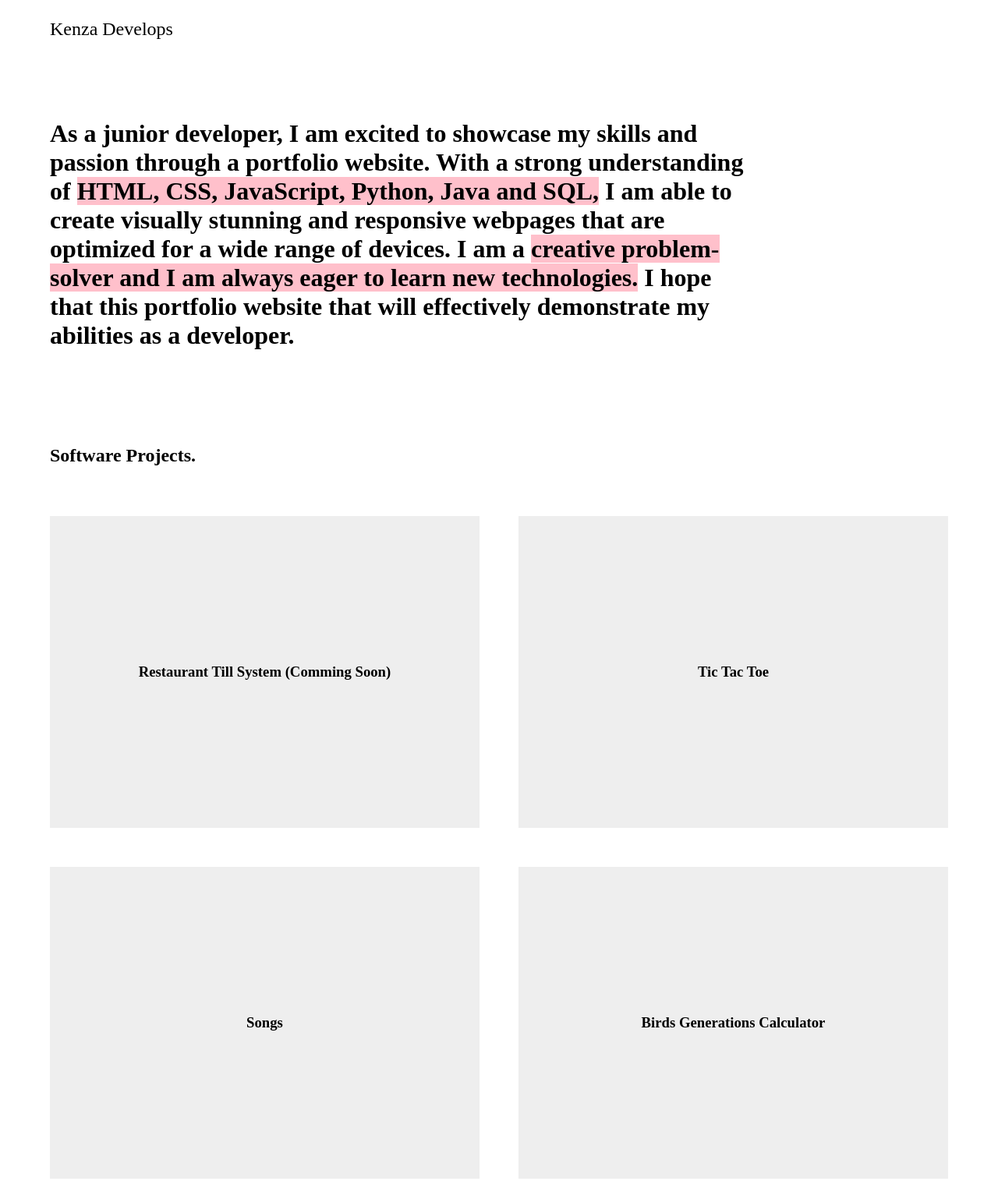
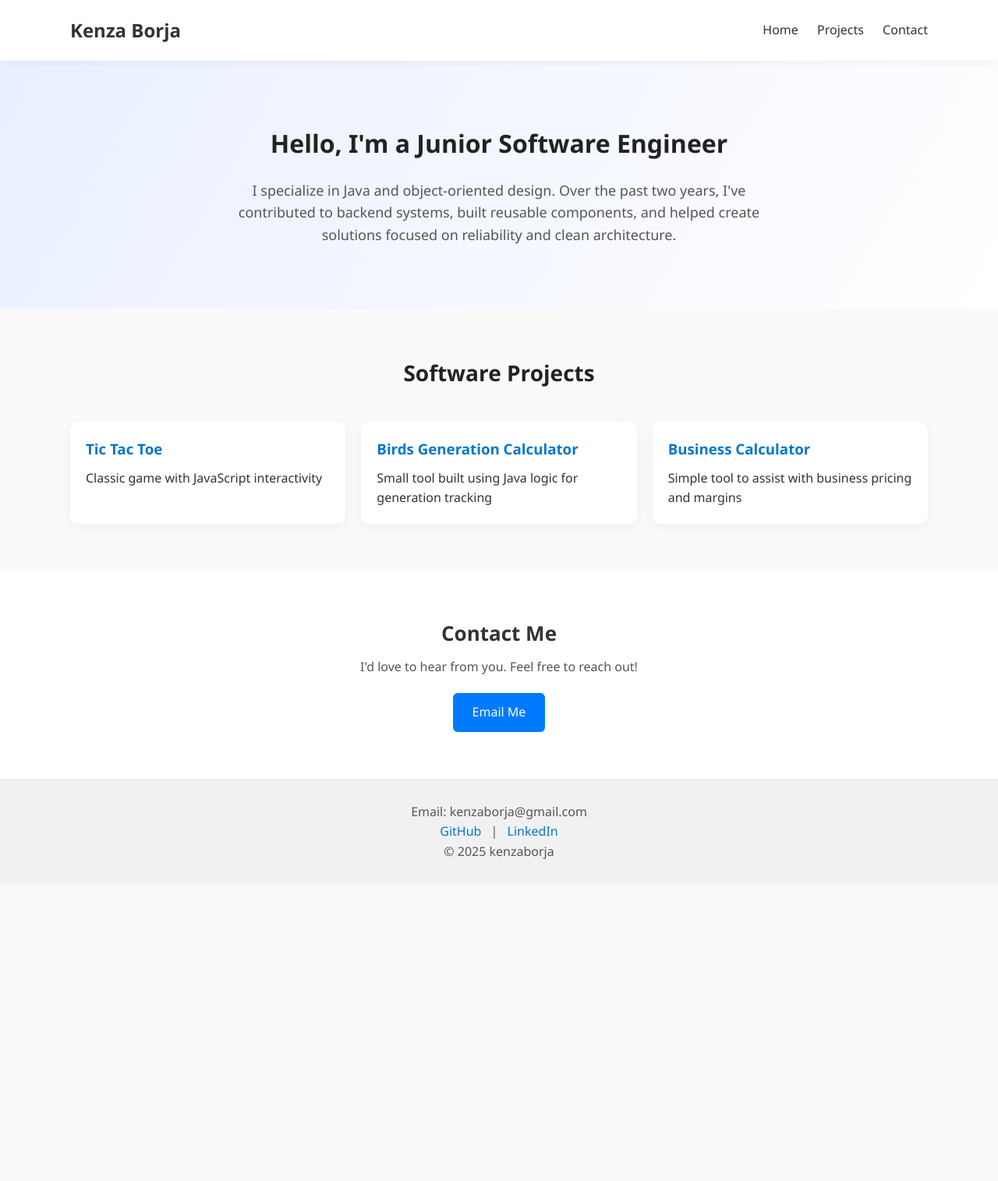
Before and after one commit to kenza-borja/bkenza.com, a plain HTML site: page index.html in a window 1280 px wide. Shown: the top 1515 px of the page at 78% size. After the commit the page ends 1135 px from the top, so only its background shows below. Drawn offline with Linux system fonts and the light colour scheme.

Commit message:
updated layout

```diff
--- a/css/styles.css
+++ b/css/styles.css
@@ -1,127 +1,155 @@
-body {
+/* Global Styles */
+* {
+    box-sizing: border-box;
     margin: 0;
-    margin-top: 3vh;
-    background-color: white;
-}
-/*navigation bar*/
-nav {
-    background-color: white;
-    margin: 0 5vw 0 5vw;
-    padding: 0px;
+    padding: 0;
 }
 
-  nav a {
-    text-decoration: none;
-    font-size: 1.5em;
-    color: black;
-    padding: 8px;
-    padding-left: 0px;
+body {
+    font-family: 'Segoe UI', sans-serif;
+    color: #333;
+    line-height: 1.6;
+    background-color: #fafafa;
 }
 
-  nav a:hover {
-    color: white;
-    background-color: black;
+a {
+    text-decoration: none;
+    color: inherit;
 }
 
-/*hero*/
-.hero {
-    background-image: url('hero-bg.jpg');
-    background-size: cover;
-    background-position: center;
-    height: 500px;
-    display: flex;
-    align-items: center;
-    /*justify-content: center;*/
+/* Container */
+.container {
+    width: 90%;
+    max-width: 1100px;
+    margin: auto;
 }
 
-  .hero-text {
-    color: black;
-    font-size: 2em;
-    /*text-align: center;*/
-    width: 70vw;
-    margin-left: 5vw;
-    margin: 5vw 0 5vw 5vw;
+/* Navigation */
+header {
+    background: #ffffff;
+    box-shadow: 0 2px 10px rgba(0, 0, 0, 0.05);
+    position: sticky;
+    top: 0;
+    z-index: 10;
 }
 
-  @media (max-width: 600px) {
-    .hero-text {
-        font-size: 1em;
-    }
+.nav {
+    display: flex;
+    justify-content: space-between;
+    align-items: center;
+    padding: 20px 0;
 }
 
-  mark {
-    background-color: pink;
+.nav a {
+    margin-left: 20px;
+    color: #333;
+    font-weight: 500;
 }
 
-
-/*projects grid*/
-.title {
-    margin-left: 5vw;
+.logo {
+    font-size: 24px;
+    font-weight: bold;
 }
 
-.grid-container {
-    display: grid;
-    grid-template-columns: repeat(2, 1fr);
-    grid-template-rows: repeat(2, 1fr);
-    grid-gap: 50px;
-    margin: 5vw 5vw 5vw 5vw;
+/* Hero Section */
+.hero {
+    padding: 80px 0;
+    text-align: center;
+    background: linear-gradient(120deg, #e9efff, #ffffff);
 }
 
-  .grid-item {
-    background-color: #eee;
-    height: 50vh;
-    transition: all 0.5s ease-in-out;
+.hero h2 {
+    font-size: 32px;
+    margin-bottom: 20px;
+    color: #222;
 }
 
-  .grid-container a {
-    text-decoration: none;
-    color: black;
+.hero p {
+    font-size: 18px;
+    max-width: 700px;
+    margin: 0 auto;
+    color: #555;
 }
 
-  .grid-item h3 {
-    display: flex;
-    margin: 0;
-    align-items: center;
-    justify-content: center;
-    height: 50vh;
+/* Projects */
+.projects {
+    padding: 60px 0;
 }
 
-  .grid-item:hover {
-    transform: scale(1.1);
+.projects h2 {
+    text-align: center;
+    margin-bottom: 40px;
+    font-size: 28px;
+    color: #222;
 }
 
-
-  @media (max-width: 600px) {
-    .grid-container {
-      grid-template-columns: repeat(1, 1fr);
-      grid-template-rows: repeat(8, 1fr);
-      height: 1700px;
-    }
+.grid {
+    display: grid;
+    gap: 20px;
+    grid-template-columns: repeat(auto-fit, minmax(250px, 1fr));
 }
 
-/*contact*/
+.card {
+    background: #ffffff;
+    border-radius: 10px;
+    padding: 20px;
+    box-shadow: 0 4px 15px rgba(0, 0, 0, 0.05);
+    transition: transform 0.2s ease, box-shadow 0.2s ease;
+}
+
+.card:hover {
+    transform: translateY(-5px);
+    box-shadow: 0 8px 25px rgba(0, 0, 0, 0.1);
+}
+
+.card h3 {
+    margin-bottom: 10px;
+    color: #0077cc;
+}
+
+/* Contact */
 .contact {
-    padding: 50px;
+    background: #ffffff;
+    padding: 60px 0;
     text-align: center;
 }
 
-  .contact-button {
-    background-color: black;
-    color: white;
-    padding: 10px 20px;
-    text-decoration: none;
-    border-radius: 5px;
-    font-size: 18px;
+.contact h2 {
+    font-size: 26px;
+    margin-bottom: 10px;
 }
 
-/*footer*/
+.contact p {
+    margin-bottom: 20px;
+    color: #555;
+}
+
+.btn {
+    display: inline-block;
+    padding: 12px 25px;
+    background-color: #007bff;
+    color: white;
+    border-radius: 6px;
+    transition: background-color 0.3s ease;
+}
+
+.btn:hover {
+    background-color: #0056b3;
+}
+
+/* Footer */
 footer {
-    background-color: black;
-    color: white;
-    padding: 20px;
-
+    padding: 30px 0;
+    text-align: center;
+    background-color: #f1f1f1;
+    color: #555;
 }
 
 footer a {
-    color: white;
+    color: #0077cc;
+    margin: 0 8px;
 }
+
+footer a:hover {
+    text-decoration: underline;
+}
--- a/index.html
+++ b/index.html
@@ -2,112 +2,76 @@
 <html lang="en">
 
 <head>
-    <meta charset="UTF-8">
-    <meta http-equiv="X-UA-Compatible" content="IE=edge">
-    <meta name="viewport" content="width=device-width, initial-scale=1.0">
-    <link rel="stylesheet" href="/css/styles.css">
-    <title>Kenza Develops</title>
-    <link rel="icon" type="image/x-icon" href="/images/icon.png">
-
+    <meta charset="UTF-8" />
+    <meta name="viewport" content="width=device-width, initial-scale=1.0" />
+    <title>Kenza Borja | Portfolio</title>
+    <link rel="stylesheet" href="/css/styles.css" />
+    <link rel="icon" type="image/x-icon" href="/images/icon.png" />
 </head>
 
 <body>
-    <!--navigation bar-->
-    <nav>
-        <a href="#home">Kenza Develops</a>
-        <!--<a href="#home">Home</a> |
-        <a href="#about">About</a> |
-        <a href="#services">Services</a> |
-        <a href="#contact">Contact</a>-->
-    </nav>
+    <!-- Navigation -->
+    <header>
+        <div class="container nav">
+            <h1 class="logo">Kenza Borja</h1>
+            <nav>
+                <a href="#home">Home</a>
+                <a href="#projects">Projects</a>
+                <a href="#contact">Contact</a>
+            </nav>
+        </div>
+    </header>
 
-    <!--hero-->
-    <div class="hero">
-        <h1 class="hero-text">As a junior developer, I am excited to showcase my skills
-            and passion through a portfolio website. With a strong understanding of <mark> HTML, CSS,
-            JavaScript, Python, Java and SQL,</mark> I am able to create visually stunning and responsive webpages that
-            are optimized for a wide range of devices. I am a <mark>creative problem-solver and I am
-            always eager to learn new technologies.</mark> I hope that this portfolio website that will
-            effectively demonstrate my abilities
-            as a developer.</h1>
-    </div>
-
-    <!--projects grid-->
-    <h2 class="title">Software Projects.</h2>
-    <div class="grid-container">
-
-        <a> <!--add link back in-->
-            <div class="grid-item">
-                <h3>Restaurant Till System (Comming Soon)
-                </h3>
-            </div>
-        </a>
-
-        <a target="_blank" href="/projects/tictactoe.html">
-            <div class="grid-item">
-                <h3>Tic Tac Toe</h3>
-            </div>
-        </a>
-
-        <a target="_blank" href="https://replit.com/@KenzaBorja/Songs">
-            <div class="grid-item">
-                <h3>Songs</h3>
-            </div>
-        </a>
-
-        <a target="_blank" href="https://replit.com/@KenzaBorja/Bird-Generation-Calculator">
-            <div class="grid-item">
-                <h3>Birds Generations Calculator</h3>
-            </div>
-        </a>
-
-    </div>
-
-    <h2 class="title">Web Projects.</h2>
-    <div class="grid-container">
-        <a target="_blank" href="../projects/kenza.com/html/indexkb.html">
-            <div class="grid-item">
-                <h3>bkenza.com v.1</h3>
-            </div>
-        </a>
-
-        <a target="_blank" href="/projects/FinalCopyBus/html/BusIndex.html">
-            <div class="grid-item">
-                <h3>Business Calculator</h3>
-            </div>
-        </a>
-
-        <a target="_blank" href="/projects/Picture Print/html/pictureindex.html">
-            <div class="grid-item">
-                <h3>Picture Print</h3>
-            </div>
-        </a>
-
-
-    </div>
-
-    <!--contact-->
-    <section class="contact">
-        <h2>Contact Me</h2>
-        <a href="mailto:kenzaborja@gmail.com?subject=Inquiry&body=Hello, I would like to inquire about..."
-            class="contact-button">Contact</a>
-
+    <!-- Hero -->
+    <section id="home" class="hero">
+        <div class="container">
+            <h2>Hello, I'm a Junior Software Engineer</h2>
+            <p>
+                I specialize in Java and object-oriented design. Over the past two years, I've contributed to backend systems,
+                built reusable components, and helped create solutions focused on reliability and clean architecture.
+            </p>
+        </div>
     </section>
 
-    <!--footer-->
+    <!-- Projects -->
+    <section id="projects" class="projects">
+        <div class="container">
+            <h2>Software Projects</h2>
+            <div class="grid">
+                <a href="/projects/tictactoe.html" class="card">
+                    <h3>Tic Tac Toe</h3>
+                    <p>Classic game with JavaScript interactivity</p>
+                </a>
+                <a href="https://replit.com/@KenzaBorja/Bird-Generation-Calculator" class="card">
+                    <h3>Birds Generation Calculator</h3>
+                    <p>Small tool built using Java logic for generation tracking</p>
+                </a>
+                <a href="/projects/FinalCopyBus/html/BusIndex.html" class="card">
+                    <h3>Business Calculator</h3>
+                    <p>Simple tool to assist with business pricing and margins</p>
+                </a>
+            </div>
+        </div>
+    </section>
+
+    <!-- Contact -->
+    <section id="contact" class="contact">
+        <div class="container">
+            <h2>Contact Me</h2>
+            <p>I'd love to hear from you. Feel free to reach out!</p>
+            <a class="btn" href="mailto:kenzaborja@gmail.com">Email Me</a>
+        </div>
+    </section>
+
+    <!-- Footer -->
     <footer>
         <div class="container">
-            <div class="contact-info">
-                <p>Email: kenzaborja@gmail.com</p>
-                <a href="https://github.com/b-kenza">Github</a>
-                <a href="https://www.linkedin.com/in/kenzaborja/?originalSubdomain=uk">Linkedin</a>
-                <p>bkenza.com v.2</p>
-            </div>
+            <p>Email: kenzaborja@gmail.com</p>
+            <a href="https://github.com/b-kenza">GitHub</a> |
+            <a href="https://www.linkedin.com/in/kenzaborja/">LinkedIn</a>
+            <p>© 2025 kenzaborja</p>
         </div>
     </footer>
-
-
-
 </body>
 
 </html>
```
Also changed, not shown: projects/tictactoe.html (+84 -35 lines). Lines whose indentation alone changed are shown as unchanged.
